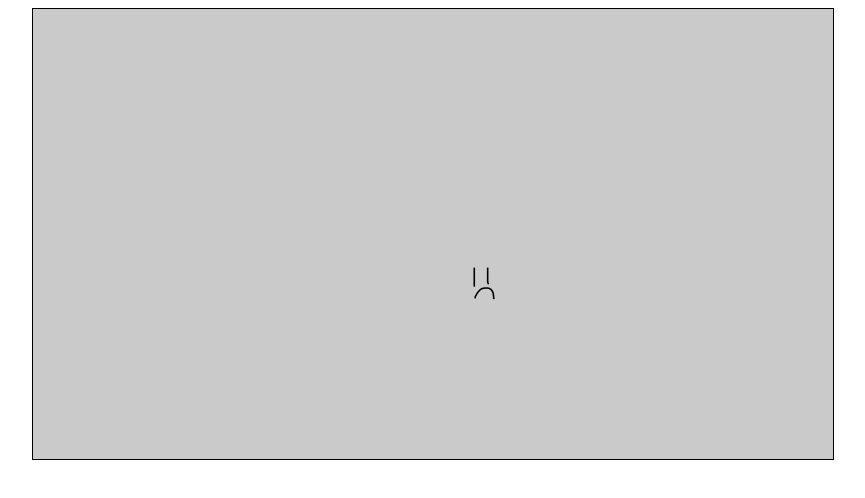
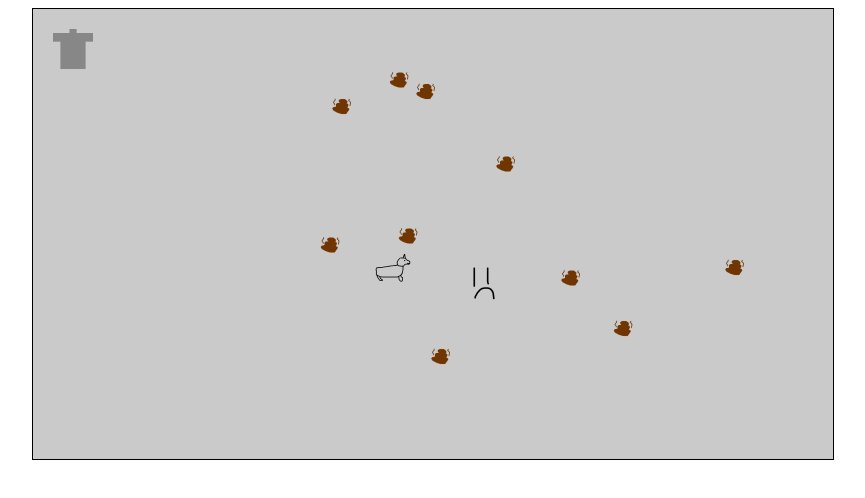
Before and after one commit to kellyme213/lily, a plain HTML site: page index.html in a window 1280 px wide. Shown: the whole page, without its empty margins (207-1072 px from the left). Drawn offline with Linux system fonts and the light colour scheme.

Commit message:
more updates

```diff
--- a/boundingBox.js
+++ b/boundingBox.js
@@ -1,4 +1,4 @@
-let canvasBox = generateBox(CANVAS_WIDTH / 2, CANVAS_HEIGHT / 2, CANVAS_WIDTH, CANVAS_HEIGHT);
+let canvasBox = generateBox4(CANVAS_WIDTH / 2, CANVAS_HEIGHT / 2, CANVAS_WIDTH, CANVAS_HEIGHT);
 
 
 function pointInBox(point, box)
@@ -30,12 +30,12 @@ function boxesIntersect(box1, box2)
 			pointInBox(p4, box2));
 }
 
-function generateBoxCenter(p, w, h)
+function generateBox(p, w, h)
 {
-	return generateBox(p.x, p.y, w, h);
+	return generateBox4(p.x, p.y, w, h);
 }
 
-function generateBox(cx, cy, w, h)
+function generateBox4(cx, cy, w, h)
 {
 	//console.log(p);
 	var box = {};
--- a/index.html
+++ b/index.html
@@ -2,6 +2,7 @@
 	<head>
 		<link rel = "stylesheet" href = "styles.css"> </link>
 		<title> Don't Let Lily Eat Shit </title>
+		<meta charset="utf-8"> </head>
 	</head>
 	<body onload = "main()">
 		<canvas id = "myCanvas" width = "1600px" height = "900px" style = "border:1px solid black;">
@@ -11,10 +12,18 @@
 
 		<div style = "display: none;">
 			<img src = "images/player.png" id = "player"/>
+			<img src = "images/shit.png" id = "shit"/>
+			<img src = "images/lily.png" id = "lily"/>
+			<img src = "images/trash.png" id = "trash"/>
+			<img src = "images/ball.png" id = "ball"/>
+			<img src = "images/treat.png" id = "treat"/>
 		</div>
 	</body>
 
 	<script type="text/javascript" src = "utilities.js"></script>
+	<script type="text/javascript" src = "lily.js"></script>
+	<script type="text/javascript" src = "shit.js"></script>
+	<script type="text/javascript" src = "math.js"></script>
 	<script type="text/javascript" src = "boundingBox.js"></script>
 	<script type="text/javascript" src = "player.js"></script>
 	<script type="text/javascript" src = "render.js"></script>
--- /dev/null
+++ b/lily.js
@@ -0,0 +1,129 @@
+let LILY_IDLE = 0;
+let LILY_EATING_SHIT = 1;
+let LILY_EATING_TREAT = 2;
+let LILY_GOING_TO_SHIT = 3;
+let LILY_GOING_TO_TREAT = 4;
+let LILY_GOING_TO_BALL = 5;
+let LILY_RUNNING_AWAY = 6;
+let LILY_COMING = 7;
+let LILY_WANDER = 8;
+
+let RUN_DISTANCE = 100;
+let STOP_RUN_DISTANCE = 300;
+
+
+var lily = {};
+
+function generateLily()
+{
+	lily.position = generatePoint(CANVAS_WIDTH / 2, CANVAS_HEIGHT / 2);
+	lily.width = 80;
+	lily.height = 80;
+	lily.bbox = generateBox(lily.position, lily.width, lily.height);
+	lily.state = LILY_IDLE;
+	lily.target = generatePoint(0, 0);
+	lily.v = generatePoint(0, 0);
+	lily.notifyShitEaten = 0;
+}
+
+function lilyIdle()
+{
+	if (getRand(100) == 0)
+	{
+		//console.log("hi");
+		if (shitList.length != 0)
+		{
+			lily.target = shitList[getRand(shitList.length)].position;
+			lily.state = LILY_GOING_TO_SHIT;
+			lily.v = mult(3, norm(sub(lily.target, lily.position)));
+		}
+		else
+		{
+			lily.state = LILY_WANDER;
+		}
+	}
+}
+
+function lilyEatingShit()
+{
+	if (len(sub(player.position, lily.position)) < RUN_DISTANCE)
+	{
+		lily.state = LILY_RUNNING_AWAY;
+	}
+
+	if (lily.notifyShitEaten == 1)
+	{
+		lily.notifyShitEaten = 0;
+		lily.state = LILY_IDLE;
+	}
+
+	lily.v = {x: 0, y: 0};
+}
+
+function lilyRunningAway()
+{
+	//console.log("RUN");
+	//console.log(len(sub(player.position, lily.position)));
+	if (len(sub(player.position, lily.position)) > STOP_RUN_DISTANCE)
+	{
+		lily.state = LILY_IDLE;
+	}
+	lily.v = mult(5, norm(sub(lily.position, player.position)));
+}
+
+function lilyGoingToShit()
+{
+	//console.log(len(sub(player.position, lily.position)));
+	if (len(sub(lily.position, lily.target)) < 3)
+	{
+		lily.state = LILY_EATING_SHIT;
+	}
+
+	if (len(sub(player.position, lily.position)) < RUN_DISTANCE)
+	{
+		lily.state = LILY_RUNNING_AWAY;
+	}
+
+	lily.v = mult(3, norm(sub(lily.target, lily.position)));
+}
+
+function lilyWander()
+{
+	if (len(sub(player.position, lily.position)) < RUN_DISTANCE)
+	{
+		lily.state = LILY_RUNNING_AWAY;
+	}
+
+	if (getRand(70) == 0)
+	{
+		lily.v = mult(3, norm(generatePoint(Math.random() - 0.5, Math.random() - 0.5)));
+	}
+}
+
+function updateLily()
+{
+	//console.log(lily.state);
+	if (lily.state == LILY_IDLE)
+	{
+		lilyIdle();
+	}
+	else if (lily.state == LILY_GOING_TO_SHIT)
+	{
+		lilyGoingToShit();
+	}
+	else if (lily.state == LILY_EATING_SHIT)
+	{
+		lilyEatingShit();
+	}
+	else if (lily.state == LILY_RUNNING_AWAY)
+	{
+		lilyRunningAway();
+	}
+	else if (lily.state == LILY_WANDER)
+	{
+		lilyWander();
+	}
+
+
+	moveBy(lily, lily.v.x, lily.v.y);
+}
--- a/main.js
+++ b/main.js
@@ -7,6 +7,8 @@ function print(a)
 function main()
 {
     setupPlayer();
+    generateLily();
+    randomShitSpawn(10);
 	canvas.addEventListener("mousedown", clickFunction);
 
     setInterval(update, 16);
@@ -15,6 +17,8 @@ function main()
 function update()
 {
     updatePlayer();
+    updateLily();
+    updateShits();
     renderLoop();
 }
 
--- a/math.js
+++ b/math.js
@@ -0,0 +1,25 @@
+function add(p1, p2)
+{
+	return generatePoint(p1.x + p2.x, p1.y + p2.y);
+}
+
+function sub(p1, p2)
+{
+	return generatePoint(p1.x - p2.x, p1.y - p2.y);
+}
+
+function len(p)
+{
+	return Math.sqrt(p.x * p.x + p.y * p.y);
+}
+
+function norm(p)
+{
+	var d = len(p);
+	return generatePoint(p.x / d, p.y / d);
+}
+
+function mult(s, p)
+{
+	return generatePoint(s * p.x, s * p.y);
+}
--- a/player.js
+++ b/player.js
@@ -5,6 +5,22 @@ function setupPlayer()
 	player.position = generatePoint(CANVAS_WIDTH / 2 + 100, CANVAS_HEIGHT / 2 + 100);
 	player.width = 80;
 	player.height = 80;
+	player.bbox = generateBox(player.position, player.width, player.height);
+	player.heldShit = undefined;
+	player.numTreats = 3;
+	player.holdingBall = true;
+	setupTrash();
+	//console.log(player.bbox);
+}
+
+function setupTrash()
+{
+	var trash = {};
+	trash.position = generatePoint(80, 80);
+	trash.width = 80;
+	trash.height = 80;
+	trash.bbox = generateBox(trash.position, trash.width, trash.height);
+	player.trash = trash;
 }
 
 function updatePlayer()
@@ -32,4 +48,5 @@ function updatePlayer()
 	}
 
 	moveBy(player, dx * 3, dy * 3);
+	//player.bbox.center = generatePoint(player.position.x, player.position.y);
 }
--- a/render.js
+++ b/render.js
@@ -1,4 +1,15 @@
 var canvas = document.getElementById("myCanvas");
+
+
+function renderImage(ctx, img, x, y, w, h)
+{
+	ctx.drawImage(img, x - w / 2, y - w / 2, w, h);
+}
+
+function renderImage2(ctx, img, o)
+{
+	renderImage(ctx, img, o.position.x, o.position.y, o.width, o.height);
+}
 
 function renderBackground(ctx)
 {
@@ -8,15 +19,53 @@ function renderBackground(ctx)
 
 function renderPlayer(ctx)
 {
-	ctx.beginPath();
 	var img = document.getElementById("player");
-	ctx.drawImage(img, player.position.x - player.width / 2, player.position.y - player.height / 2, player.width, player.height);
-	ctx.stroke();
+	renderImage2(ctx, img, player);
+}
+
+function renderShits(ctx)
+{
+	var img = document.getElementById("shit");
+	for (var x = 0; x < shitList.length; x++)
+	{
+		renderImage2(ctx, img, shitList[x]);
+	}
+}
+
+function renderLily(ctx)
+{
+	var img = document.getElementById("lily");
+	renderImage2(ctx, img, lily);
+}
+
+function renderUI(ctx)
+{
+	ctx.font = "30px serif";
+	ctx.fillStyle = "#000000";
+	if (player.heldShit !== undefined)
+	{
+		ctx.fillText('💩', 20, CANVAS_HEIGHT - 20);
+	}
+}
+
+function renderOther(ctx)
+{
+	var img = document.getElementById("trash");
+	renderImage2(ctx, img, player.trash);
+	if (!player.holdingBall)
+	{
+		img = document.getElementById("ball");
+		renderImage2(ctx, img, player.ball);
+	}
 }
 
 function renderLoop()
 {
 	var ctx = canvas.getContext("2d");
 	renderBackground(ctx);
+	renderShits(ctx);
+	renderOther(ctx);
 	renderPlayer(ctx);
+	renderLily(ctx);
+	renderUI(ctx);
 }
--- /dev/null
+++ b/shit.js
@@ -0,0 +1,45 @@
+var shitList = [];
+
+function spawnShit(x, y)
+{
+	var shit = {};
+	shit.position = generatePoint(x, y);
+	shit.width = 40;
+	shit.height = 40;
+	shit.health = 100;
+	shit.bbox = generateBox(shit.position, shit.width, shit.height);
+	shitList.push(shit);
+}
+
+function updateShits()
+{
+	//console.log(player.bbox);
+	if (lily.state == LILY_EATING_SHIT)
+	{
+		for (var x = 0; x < shitList.length; x++)
+		{
+			if (boxesIntersect(shitList[x].bbox, lily.bbox))
+			{
+				shitList[x].health--;
+			}
+
+			if (shitList[x].health <= 0)
+			{
+				shitList.splice(x, 1);
+				lily.notifyShitEaten = 1;
+				x--;
+			}
+		}
+	}
+}
+
+function randomShitSpawn(n)
+{
+	shitList = [];
+	for (var i = 0; i < n; i++)
+	{
+		var x = 40 + Math.floor(Math.random() * (CANVAS_WIDTH - 80));
+		var y = 40 + Math.floor(Math.random() * (CANVAS_HEIGHT - 80));
+		spawnShit(x, y);
+	}
+}
--- a/utilities.js
+++ b/utilities.js
@@ -5,10 +5,57 @@ let CANVAS_HEIGHT = 900;
 
 
 var keyMap = {}; // You could also use an array
-onkeydown = onkeyup = function(e){
+onkeydown = function(e){
     e = e || event; // to deal with IE
     keyMap[e.key] = e.type == 'keydown';
     //print(keyMap);
+}
+
+onkeyup = function(e)
+{
+
+    e = e || event; // to deal with IE
+    keyMap[e.key] = e.type == 'keydown';
+
+
+    if (e.key == 'q')
+    {
+    	if (!player.holdingBall)
+    	{
+    		if (len(player.ball.position, player.position) < 20)  //change
+    		{
+    			player.holdingBall = true;
+    		}
+    	}
+    	else
+    	{
+    		player.holdingBall = false;
+    		player.ball.position = generatePoint(player.position.x, player.position.y);
+    	}
+    }
+
+    if (e.key == 'e')
+    {
+    	if (player.heldShit === undefined)
+    	{
+	    	for (var x = 0; x < shitList.length; x++)
+	    	{
+	    		if (boxesIntersect(shitList[x].bbox, player.bbox))
+	    		{
+	    			player.heldShit = shitList[x];
+	    			shitList.splice(x, 1);
+	    			break;
+	    		}
+	    	}
+    	}
+    	else
+    	{
+    		if (boxesIntersect(player.trash.bbox, player.bbox))
+    		{
+    			player.heldShit = undefined;
+    		}
+    	}
+    }
 }
 
 function buttonPressed(button)
@@ -22,29 +69,29 @@ function buttonPressed(button)
 
 function upPressed()
 {
-	return buttonPressed('ArrowUp');
+	return buttonPressed('w');
 }
 
 function downPressed()
 {
-	return buttonPressed('ArrowDown');
+	return buttonPressed('s');
 }
 
 function leftPressed()
 {
-	return buttonPressed('ArrowLeft');
+	return buttonPressed('a');
 }
 
 function rightPressed()
 {
-	return buttonPressed('ArrowRight');
+	return buttonPressed('d');
 }
 
 function moveBy(entity, dx, dy)
 {
 	entity.position.x += dx;
 
-	var box = generateBoxCenter(entity.position, entity.width, entity.height);
+	var box = generateBox(entity.position, entity.width, entity.height);
 	for (var x = 0; x < Math.abs(dx); x++)
 	{
 		if (!boxContained(box, canvasBox))
@@ -61,7 +108,7 @@ function moveBy(entity, dx, dy)
 
 	entity.position.y += dy;
 
-	box = generateBoxCenter(entity.position, entity.width, entity.height);
+	box = generateBox(entity.position, entity.width, entity.height);
 	for (var x = 0; x < Math.abs(dy); x++)
 	{
 		if (!boxContained(box, canvasBox))
@@ -74,4 +121,11 @@ function moveBy(entity, dx, dy)
 			break;
 		}
 	}
+
+	entity.bbox.center = generatePoint(entity.position.x, entity.position.y);
 }
+
+function getRand(n)
+{
+	return Math.floor(Math.random() * n);
+}
```
Also changed, not shown: images/ball.png (added), images/lily.png (added), images/shit.png (added), images/trash.png (added), images/treat.png (added).
